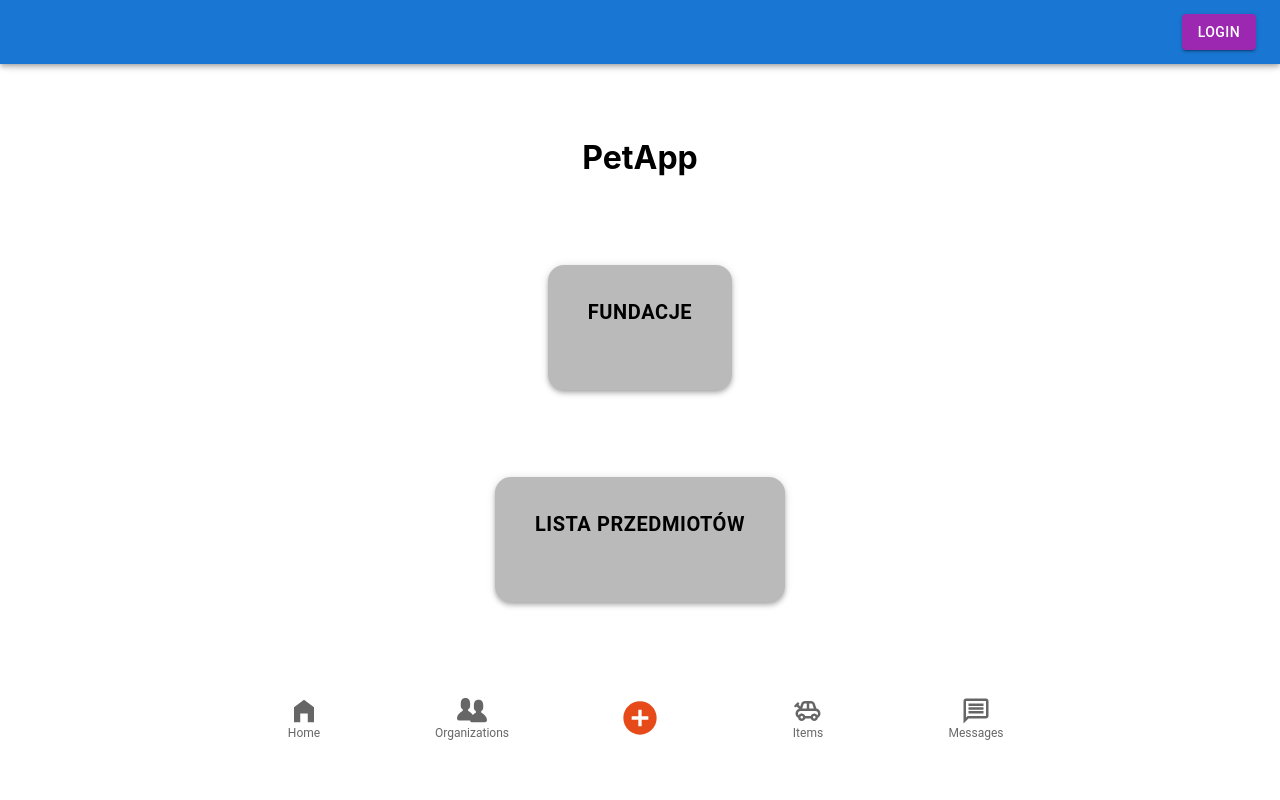
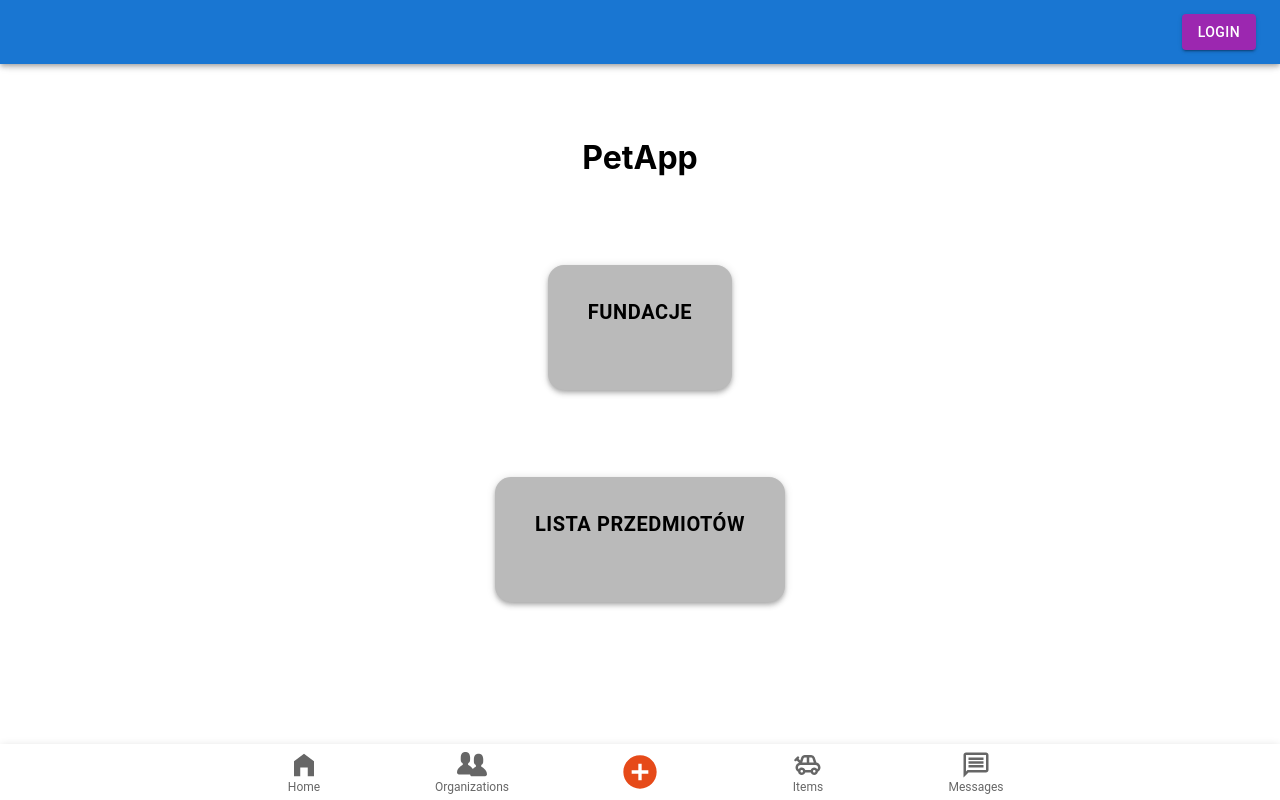
Before and after one commit to akai-org/pet-share-hackyeah-2021-frontend, a Next.js app: page / in a window 1280 px wide. Built offline with nearby package versions, Linux system fonts and the light colour scheme.

Commit message:
fixed navbar

```diff
--- a/components/ui/NavBar/NavBar.tsx
+++ b/components/ui/NavBar/NavBar.tsx
@@ -1,39 +1,39 @@
-import React, {FunctionComponent, useState} from 'react';
-import {BottomNavigation, BottomNavigationAction} from "@mui/material";
-import {MdHomeFilled, MdAddCircle, MdOutlineToys, MdOutlineMessage} from "react-icons/md";
-import { GoOrganization } from "react-icons/go";
-import styled from "styled-components";
-import { useRouter } from 'next/router'
-
-const NavBox = styled(BottomNavigation)`
-  position: sticky;
-  bottom: 0;
-  width: 100%;
-  left: 0;
-`
+import React, { FunctionComponent, useState } from 'react';
+import { BottomNavigation, BottomNavigationAction, Paper } from '@mui/material';
+import { MdHomeFilled, MdAddCircle, MdOutlineToys, MdOutlineMessage } from 'react-icons/md';
+import { GoOrganization } from 'react-icons/go';
+import { useRouter } from 'next/router';
 
 const NavBar: FunctionComponent = () => {
-
-  const router = useRouter()
-  const [value, setValue] = useState(0)
+  const router = useRouter();
+  const [value, setValue] = useState(0);
 
   return (
-      <NavBox
+    <Paper sx={{ position: 'fixed', bottom: 0, left: 0, right: 0 }} elevation={3}>
+      <BottomNavigation
         showLabels
         value={value}
         onChange={(event, newValue) => {
           router.push(newValue);
           setValue(newValue);
-        }}>
-        <BottomNavigationAction label="Home" icon={<MdHomeFilled size="30"/>} value="/"/>
-        <BottomNavigationAction label="Organizations" icon={<GoOrganization size="30"/>} value="/market/organizations"/>
-        <BottomNavigationAction showLabel={false} icon={<MdAddCircle size="40" color="var(--secondary)"/>} value="/user/create"/>
-        <BottomNavigationAction label="Items" icon={<MdOutlineToys size="30"/>} value="/market/browse"/>
-        <BottomNavigationAction label="Messages" icon={<MdOutlineMessage size="30"/>} value="/market/organizations"/>
-      </NavBox>
-  )
-}
-
-
+        }}
+      >
+        <BottomNavigationAction label="Home" icon={<MdHomeFilled size="30" />} value="/" />
+        <BottomNavigationAction
+          label="Organizations"
+          icon={<GoOrganization size="30" />}
+          value="/market/organizations"
+        />
+        <BottomNavigationAction
+          showLabel={false}
+          icon={<MdAddCircle size="40" color="var(--secondary)" />}
+          value="/user/create"
+        />
+        <BottomNavigationAction label="Items" icon={<MdOutlineToys size="30" />} value="/market/browse" />
+        <BottomNavigationAction label="Messages" icon={<MdOutlineMessage size="30" />} value="/market/organizations" />
+      </BottomNavigation>
+    </Paper>
+  );
+};
 
 export default NavBar;
```
